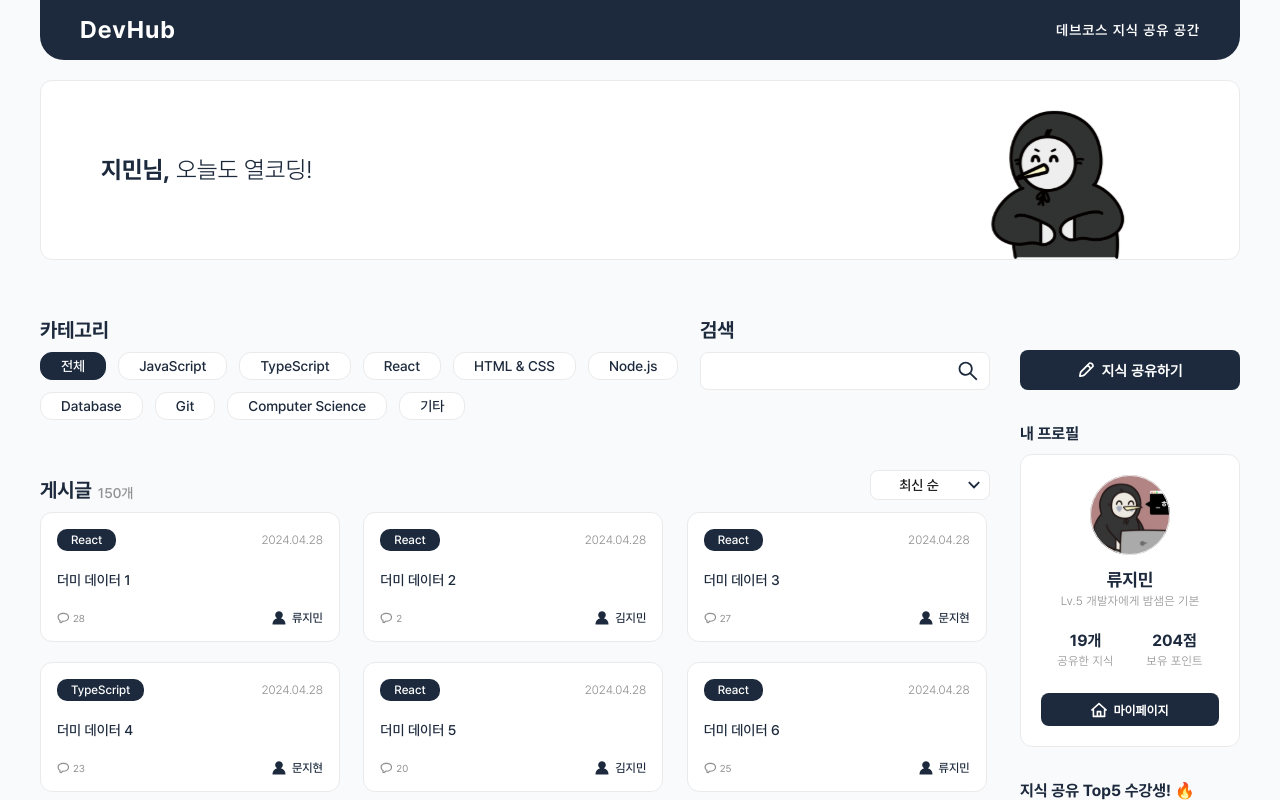
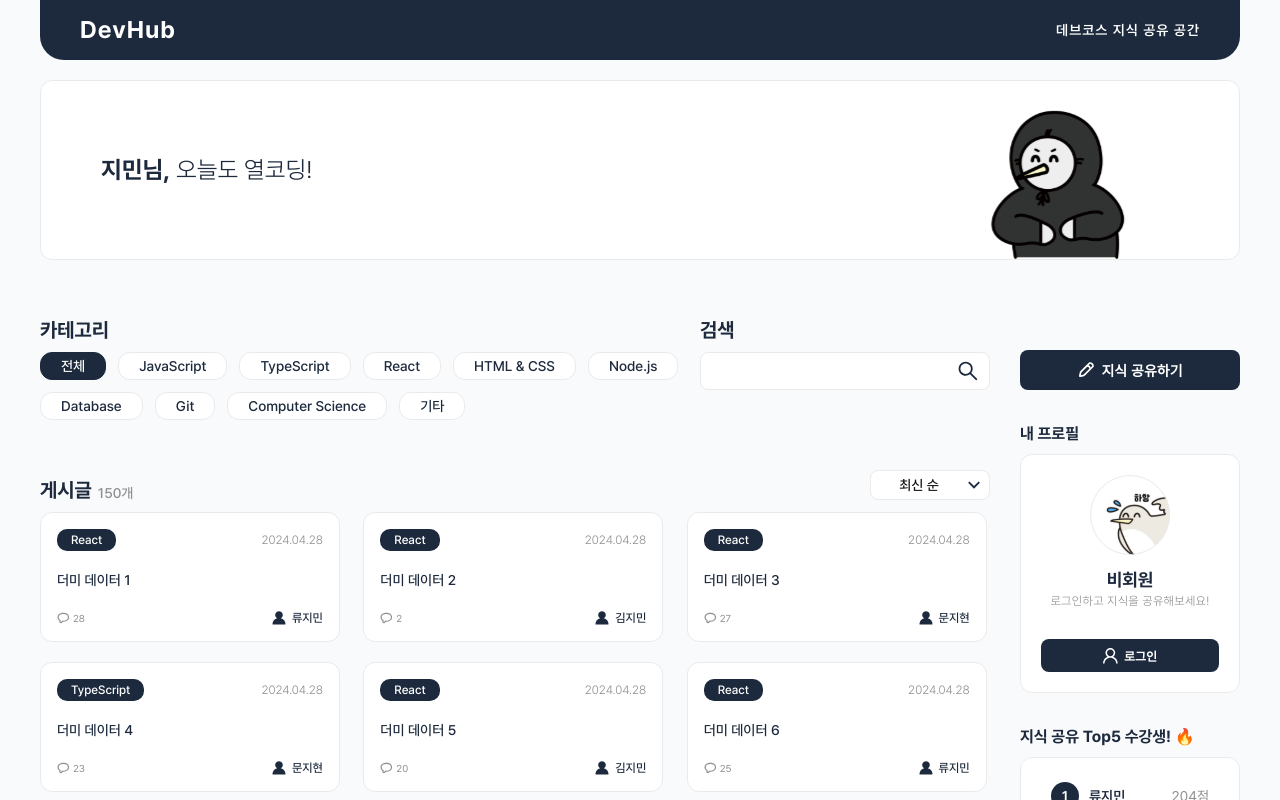
Before and after one commit to Team-DevHub/dev-hub-front, a React (Vite) app: page / in a window 1280 px wide. Shown: the top 800 px of the page. Built offline with nearby package versions, Linux system fonts and the light colour scheme.

Commit message:
[Feat/#17]: 비회원 프로필 컴포넌트

```diff
--- a/src/assets/icon/icons.ts
+++ b/src/assets/icon/icons.ts
@@ -28,4 +28,5 @@ export const ICONS = {
   info: PATH + 'info-icon.svg',
   book: PATH + 'book-icon.svg',
   point: PATH + 'point-icon.svg',
+  user: PATH + 'user-icon.svg',
 };
--- /dev/null
+++ b/src/components/homePage/NonMemberProfile.tsx
@@ -0,0 +1,76 @@
+import styled from 'styled-components';
+import NonMember from '@/assets/image/non-member-profile.svg?react';
+import Button from '../common/Button';
+import { ICONS } from '@/assets/icon/icons';
+import { useNavigate } from 'react-router-dom';
+import { LOGIN_ROUTER_PATH } from '@/constants/path';
+
+function NonMemberProfile() {
+  const navigate = useNavigate();
+  return (
+    <Wrapper>
+      <h4>내 프로필</h4>
+      <Container>
+        <ContentWrapper>
+          <NonMember />
+          <UserInfo>
+            <h3>비회원</h3>
+            <span>로그인하고 지식을 공유해보세요!</span>
+          </UserInfo>
+        </ContentWrapper>
+        <Button
+          size='small'
+          text='로그인'
+          onClick={() => navigate(LOGIN_ROUTER_PATH.login)}
+          icon={ICONS.user}
+        />
+      </Container>
+    </Wrapper>
+  );
+}
+
+export default NonMemberProfile;
+
+const Wrapper = styled.div`
+  width: 100%;
+  display: flex;
+  flex-direction: column;
+  gap: 12px;
+`;
+
+const Container = styled.div`
+  width: 100%;
+  padding: 20px;
+
+  display: flex;
+  flex-direction: column;
+  align-items: center;
+  gap: 32px;
+
+  background-color: ${({ theme }) => theme.color_bgWhite};
+  border: 1px solid ${({ theme }) => theme.color_borderGray};
+  border-radius: 12px;
+`;
+
+const ContentWrapper = styled.div`
+  width: 100%;
+  display: flex;
+  flex-direction: column;
+  align-items: center;
+  gap: 16px;
+`;
+
+const UserInfo = styled.div`
+  width: 100%;
+  display: flex;
+  flex-direction: column;
+  align-items: center;
+  gap: 6px;
+
+  & span {
+    font-weight: 300;
+    font-size: ${({ theme }) => theme.fontSize_sm};
+    color: ${({ theme }) => theme.color_textGray};
+    letter-spacing: 0.3px;
+  }
+`;
--- a/src/components/homePage/SideBar.tsx
+++ b/src/components/homePage/SideBar.tsx
@@ -8,6 +8,7 @@ import { LoginContext } from '@/provider/LoginProvider';
 import { useNavigate } from 'react-router-dom';
 import NonMemberPopUp from '../popup/NonMemberPopUp';
 import { AnimatePresence } from 'framer-motion';
+import NonMemberProfile from './NonMemberProfile';
 
 function SideBar() {
   const [open, setOpen] = useState<boolean>(false);
@@ -28,7 +29,7 @@ function SideBar() {
         onClick={user ? () => navigate('/posting') : () => setOpen(true)}
         icon={ICONS.pencil}
       />
-      <Profile />
+      {user ? <Profile /> : <NonMemberProfile />}
       <Top5 />
       <AnimatePresence>
         {open && <NonMemberPopUp closePopUp={() => setOpen(false)} />}
```
Also changed, not shown: src/assets/icon/user-icon.svg (added), src/assets/image/non-member-profile.svg (added).
